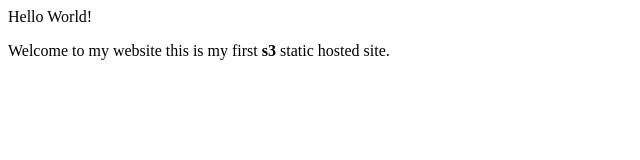
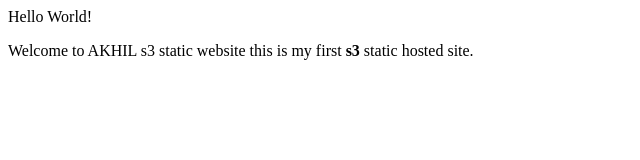
Before and after one commit to Akhilkumarnamsani/static-website, a plain HTML site: page website/index.html in a window 1280 px wide. Shown: the whole page, without its empty margins (0-640 px from the left). Drawn offline with Linux system fonts and the light colour scheme.

Commit message:
Update index.html

```diff
--- a/website/index.html
+++ b/website/index.html
@@ -1,9 +1,5 @@
 <html>
-
 <p>Hello World!</p>
-
-<p>Welcome to my website&nbsp;this is my first <strong>s3</strong> static hosted site.</p>
-
+<p>Welcome to AKHIL s3 static website&nbsp;this is my first <strong>s3</strong> static hosted site.</p>
 <p>&nbsp;</p>
-
 </html>
```
